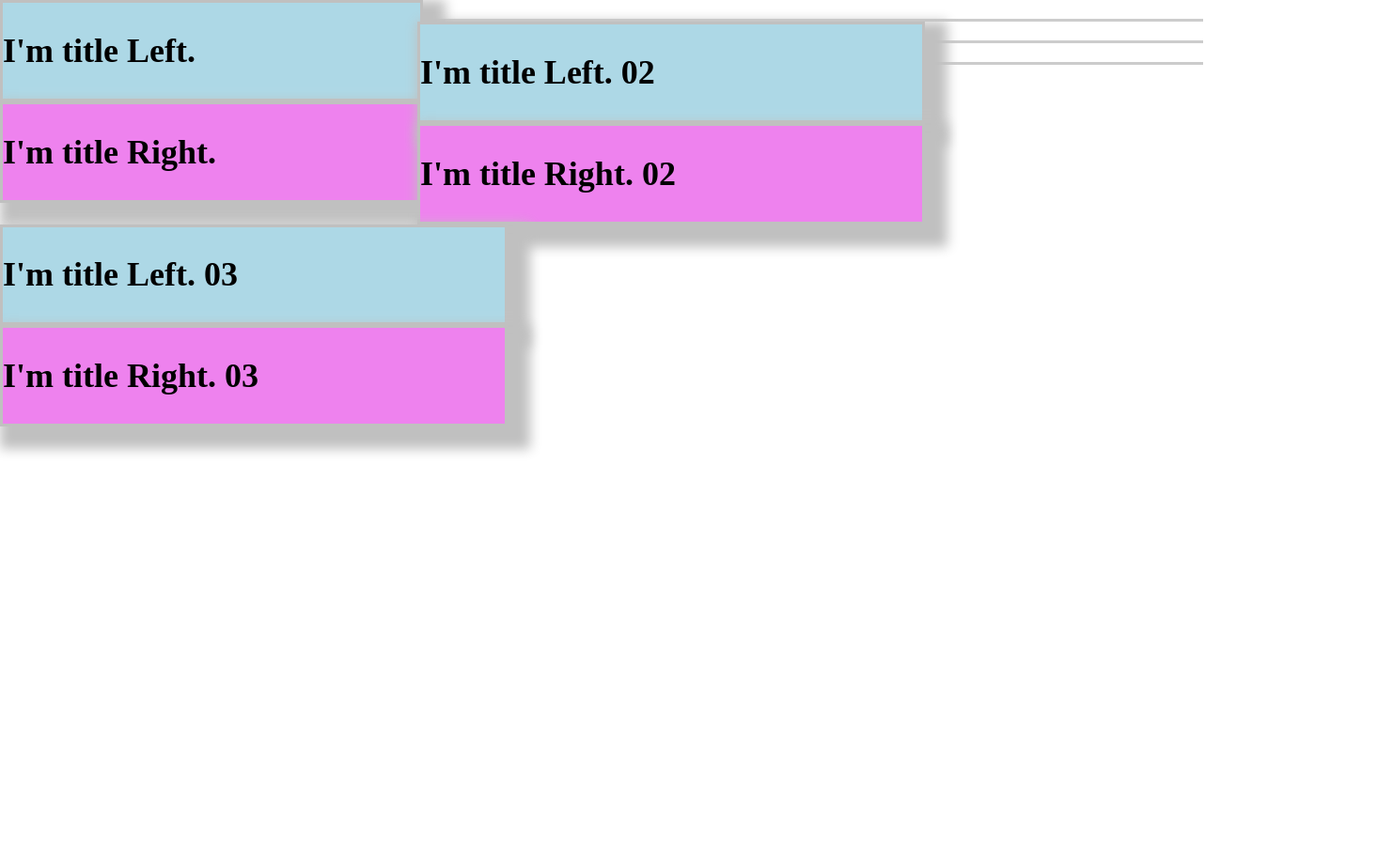
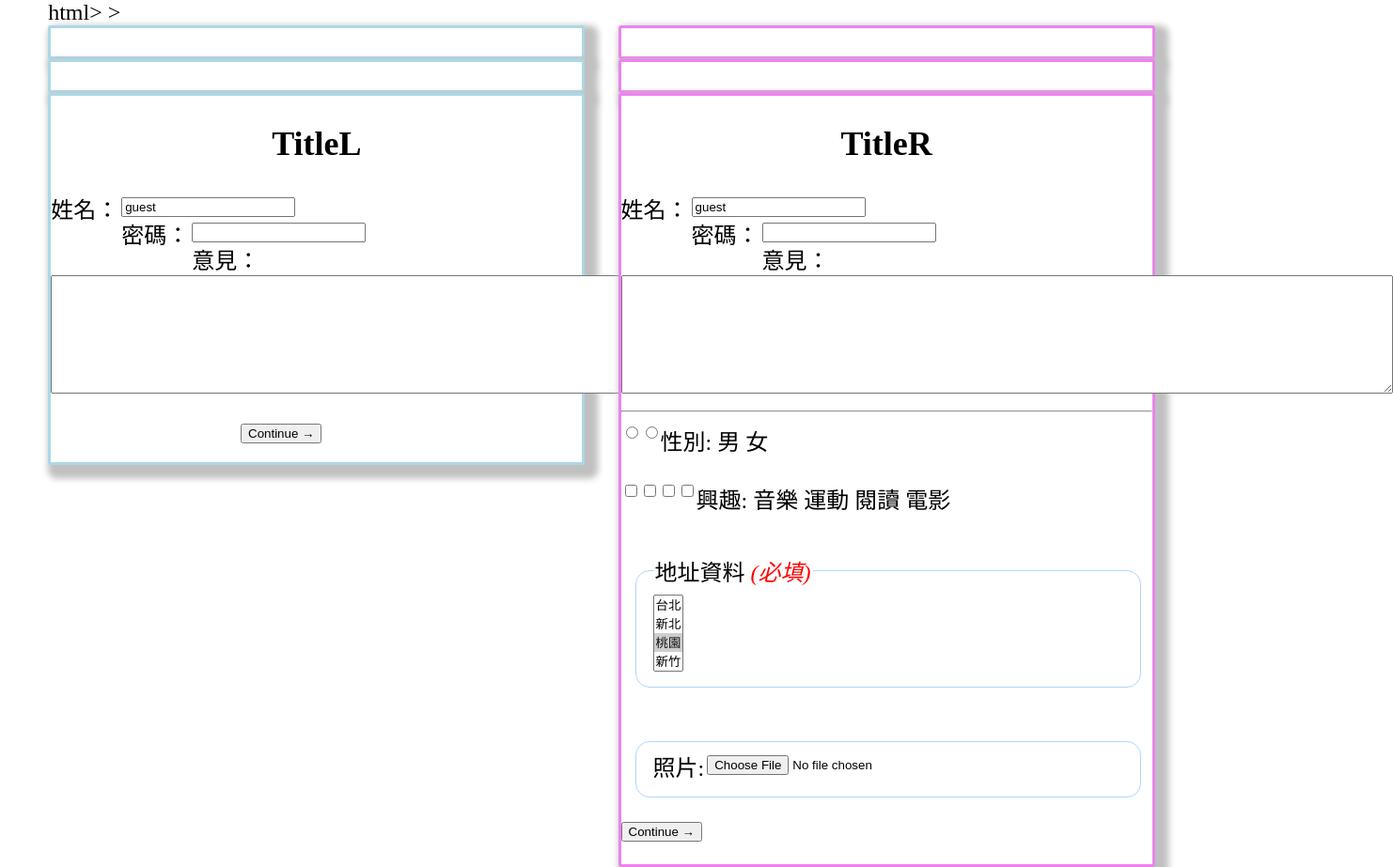
Before and after one commit to Origin10/EEIT94_HTML, a plain HTML site: page Second.html in a window 1280 px wide. Shown: the whole page at 94% size, 1482 px wide, since content can reach past the window. Before the commit the page ends 800 px from the top, so only its background shows below. Drawn offline with Linux system fonts and the light colour scheme.

Commit message:
20170214 Afternoon

```diff
--- a/Second.html
+++ b/Second.html
@@ -1,37 +1,122 @@
-<html>
+<!DOCTYPE html>
+html>
 	<head>
 		<meta charset="UTF-8" />
 		<title>CSS練習</title>
 		<link rel="stylesheet" href="styles/style1.css" type="text/css" media="screen" title="no title" charset="utf-8"/>
+		<style type="text/css" media="screen">
+		</style>>
+
 	</head>
 	<body>
+
+		<!-- <rect id="A" x="33" y="34" fill="#FF6CC4" stroke="#C30D23" stroke-width="3" width="75" height="75"/> -->
 		<section>
 			<div class="box issue">
 				<div class="box leftContent">
-			<h1>I'm title Left.</h1>
+					<h1></h1>
 				</div>
 				<div class="box rightContent">
-			<h1>I'm title Right.</h1>
+					<h1></h1>
 				</div>
 			</div>
 		</section>
 		<section>
 			<div class="box issue">
 				<div class="box leftContent">
-			<h1>I'm title Left. 02</h1>
+					<h1></h1>
 				</div>
 				<div class="box rightContent">
-			<h1>I'm title Right. 02</h1>
+					<h1></h1>
 				</div>
 			</div>
 		</section>
 		<section>
 			<div class="box issue">
 				<div class="box leftContent">
-			<h1>I'm title Left. 03</h1>
+					<h1>TitleL</h1>
+					<form action="#" method="get" accept-charset="utf-8" >
+						<div class="stl1">
+							<label class="label1" for="account1">姓名：</label>
+							<input type="text" name="account1" id="account1" value="guest"/>
+						</div>
+						<div class="stl1">
+							<label class="label1" for="pwd1">密碼：</label>
+							<input type="password" name="pwd1" id="pwd1" />
+						</div>
+						<div class="stl1">
+							<label class="label1" for="memo1">意見：</label>
+							<textarea name="memo1" id="memo1" rows="8" cols="100"></textarea>
+						</div>
+						<p class="sub">
+							<input type="submit" value="Continue &rarr;"/>
+						</p>
+					</form>
+
 				</div>
 				<div class="box rightContent">
-			<h1>I'm title Right. 03</h1>
+					<h1>TitleR</h1>
+					<form  action="#" method="get" accept-charset="utf-8">
+						<div class="stl1" >
+							<label class="label1" class="ArgumentMemo" for="account2">姓名：</label>
+							<input type="text" name="account2" id="account2"value="guest"/>
+						</div>
+						<div class="stl1">
+							<label class="label1" class="ArgumentMemo" for="pwd2">密碼：</label>
+							<input type="password2" name="pwd2" id="pwd2" />
+						</div>
+						<div class="stl1">
+							<label class="label1" class="ArgumentMemo" for="memo2">意見：</label>
+							<textarea name="memo2" id="memo2" rows="8" cols="100"></textarea>
+						</div>
+						<hr />
+						<div class="stl1">
+							<label class="ArgumentMemo">性別:</label>
+								<input class="label1" type="radio" name="gender" value="male"/>
+								男
+								<input class="label1" type="radio" name="gender" value="female"/>
+								女
+						</div>
+						<br />
+						<div>
+							<label class="ArgumentMemo">興趣:</label>
+								<input class="label1" type="checkbox" name="hobby" value="music" id="hobby"/>
+								音樂
+								<input class="label1" type="checkbox" name="hobby" value="sport" id="hobby"/>
+								運動
+								<input class="label1" type="checkbox" name="hobby" value="reading" id="hobby"/>
+								閱讀
+								<input class="label1" type="checkbox" name="hobby" value="movie" id="hobby"/>
+								電影
+
+						</div>
+						<br />
+						<fieldset>
+						  <legend>地址資料 <em>(必填)</em></legend>
+
+						  <select name="LivingIn" multiple="">
+						  	<option value="TPE">台北</option>
+						  	<option value="TPH">新北</option>
+						  	<option value="TYC" selected="">桃園</option>
+						  	<option value="HSC">新竹</option>
+						  </select>
+
+						</fieldset>
+
+						<br />
+
+						<fieldset >
+							<label class="label1">照片:</label><input type="file" name="file1" id="file1"/>
+
+						</fieldset>
+
+						<p class="sub">
+							<div class="stl1">
+							  <input type="submit" value="Continue &rarr;"/>
+							</div>
+
+						</p>
+					</form>
 				</div>
 			</div>
 		</section>
--- a/styles/style1.css
+++ b/styles/style1.css
@@ -1,42 +1,74 @@
-body{
-	width:100%;
+body {
+	width: 92%;
 	margin: 0;
-  	padding: 0;
-	font-size:1.5em;
-	/*text-align: center;*/
+	padding: 0;
+	font-size: 1.5em;
+	margin: 0 auto;
 }
 
-section{
-	padding-bottom: 20px;
-  	border-bottom: 3px solid #ccc;
+.st1 {
+	/*width: 250px;*/
+	border-bottom: 1px solid #e0e0e0;
+	margin: 20px;
+	padding-bottom: 10px;
 }
 
-.box{
-	position: relative;
-    float: left;
+.label1 {
+	/*width: 100px;*/
+	float: left;
+	text-align: right;
+	padding-right: 3px;
 }
 
-.box .issue{
-	position: static;
-	float: none;
+section {
+	padding-bottom: 20px;
+	margin-bottom: 1.3%;
+	/*border-bottom: 3px solid #ccc;*/
 }
 
-div.leftContent{
-	width: 100%;
-	/*height: 100 vw;*/
-	background-color: #ADD8E6;
-	border:3px solid #C0C0C0;
-	box-shadow: .5em .5em .5em .5em #C0C0C0;
-	display: inline;
-
+fieldset {
+	width: 500px;
+	margin: 15px;
+	border: 1px solid #acd6ff;
+	border-radius: 15px;
 }
 
-div.rightContent{
-	width: 100%;
+.box {
+	position: relative;
+}
+
+.box h1 {
+	text-align: center;
+}
+
+div.leftContent {
+	width: 48%;
+	/*height: 100 vw;*/
+	background-color: #FFFFFF;
+	border: 3px solid #ADD8E6;
+	box-shadow: .3em .3em .3em .3em #C0C0C0;
+	border-radius: 3px;
+	display: inline;
+	float: left;
+}
+
+div.rightContent {
+	width: 48%;
 	/*height: 100vw;*/
-	background-color: #EE82EE;
-	border:3px solid #C0C0C0;
-	box-shadow: .5em .5em .5em .5em #C0C0C0;
+	background-color: #FFFFFF;
+	border: 3px solid #EE82EE;
+	box-shadow: .3em .3em .3em .3em #C0C0C0;
+	border-radius: 3px;
 	display: inline;
+	float: right;
+}
 
+em {
+	color: red;
 }
+
+.sub {
+	width: 450px;
+	margin: 20px;
+	text-align: center;
+}
```
Also changed, not shown: 20170214HW.html (added, +40 -0 lines), First.html (+29 -15 lines), Selector.html (added, +53 -0 lines), Table.html (added, +89 -0 lines), Text.html (added, +24 -0 lines), iframe.html (added, +35 -0 lines), template.html (added, +18 -0 lines), images/5346.png (added), images/loading.png (added), images/planet.jpg (added). Lines whose indentation alone changed are shown as unchanged.
